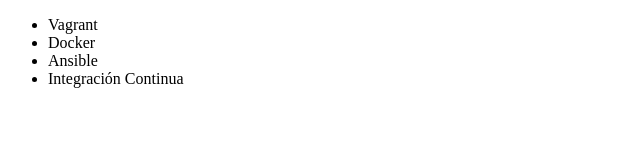
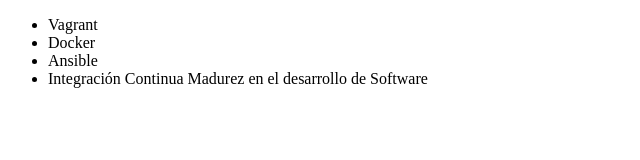
Before and after one commit to Hernanjas400/Alura-pruevas-con-git, a plain HTML site: page index.html in a window 1280 px wide. Shown: the whole page, without its empty margins (0-640 px from the left). Drawn offline with Linux system fonts and the light colour scheme.

Commit message:
Renombrando curso de integracion continua

```diff
--- a/index.html
+++ b/index.html
@@ -9,7 +9,7 @@
             <li>Vagrant</li>
             <li>Docker</li>
             <li>Ansible</li>
-            <li>Integración Continua</li>
+            <li>Integración Continua Madurez en el desarrollo de Software</li>
         </ul>
     </body>
 </html>
```
